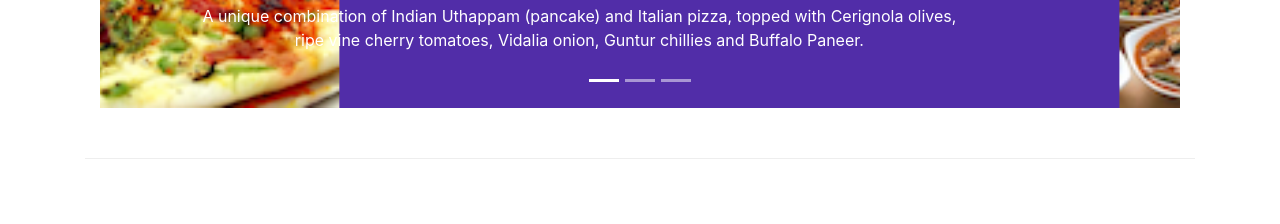
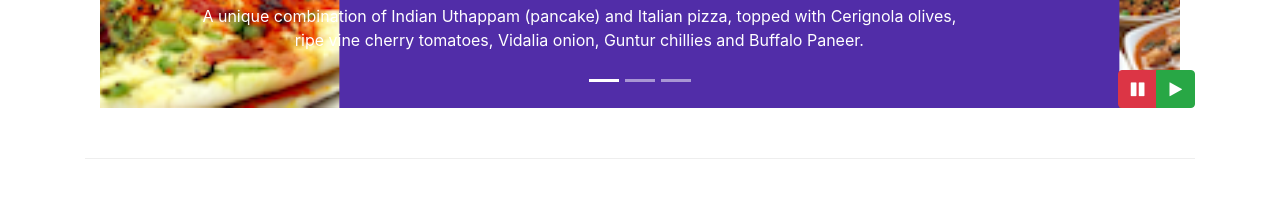
Before and after one commit to cs-geek/front-end-with-bootstrap, a website: page index.html in a window 1280 px wide. Shown: the part 576-800 px from the top of the page. Drawn offline with nearby package versions, Linux system fonts and the light colour scheme.

Commit message:
Bootstrap jQuery

```diff
--- a/css/styles.css
+++ b/css/styles.css
@@ -61,3 +61,10 @@ address {
   left: 0;
   min-height: 300px;
 }
+
+#carouselButton {
+  position: absolute;
+  right: 0;
+  bottom: 0;
+  z-index: 1;
+}
--- a/index.html
+++ b/index.html
@@ -236,6 +236,14 @@
           <a class="carousel-control-next" href="#mycarousel" role="button" data-slide="next">
             <span class="carousel-control-next-icon"></span>
           </a>
+          <div class="btn-group" id="carouselButton">
+            <button class="btn btn-danger" id="carouselPause">
+              <span class="fa fa-pause"></span>
+            </button>
+            <button class="btn btn-success" id="carouselPlay">
+              <span class="fa fa-play"></span>
+            </button>
+          </div>
         </div>
       </div>
 
@@ -343,11 +351,8 @@
               <a
                 href="http://youtube.com/"
                 class="btn btn-social-icon btn-google"
-                ><i class="fa fa-youtube"></i
-              ></a>
-              <a href="mailto:" class="btn btn-social-icon btn-adn"
-                ><i class="fa fa-envelope"></i
-              ></a>
+                ><i class="fa fa-youtube"></i></a>
+              <a href="mailto:" class="btn btn-social-icon btn-adn"><i class="fa fa-envelope"></i></a>
             </div>
           </div>
         </div>
@@ -363,10 +368,18 @@
     <script src="node_modules/jquery/dist/jquery.slim.min.js"></script>
     <script src="node_modules/popper.js/dist/umd/popper.min.js"></script>
     <script src="node_modules/bootstrap/dist/js/bootstrap.min.js"></script>
-    <!-- <script>
+
+    <script>
       $(document).ready(function() {
-        $('[data-toggle="tooltip"]').tooltip();
+        // $('[data-toggle="tooltip"]').tooltip();
+        $('#mycarousel').carousel({interval:2000});
+        $('#carouselPause').click(function() {
+          $('#mycarousel').carousel('pause');
+        });
+        $('#carouselPlay').click(function() {
+          $('#mycarousel').carousel('cycle');
+        });
       });
-    </script> -->
+    </script>
   </body>
 </html>
```
